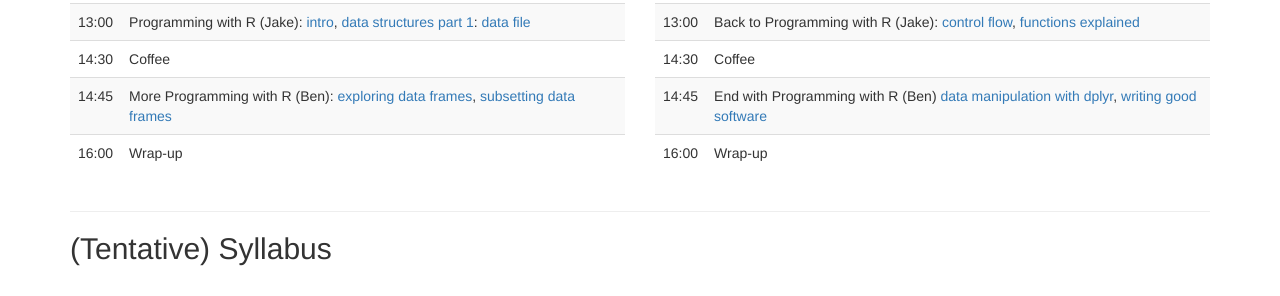
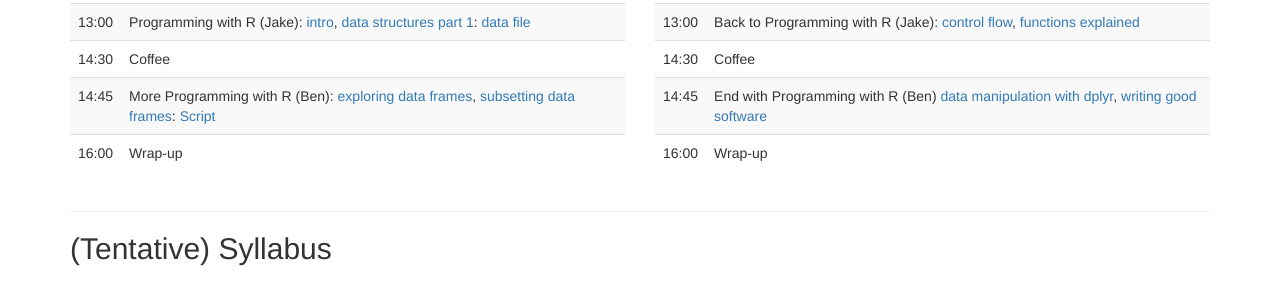
Before and after one commit to JCSzamosi/2017-07-27-McMaster, a Jekyll site: the page index.html, which Jekyll copies as it is, in a window 1280 px wide and 900 px high, scrolled down 1210 px. Shown: the part 152-448 px from the top of the window. Built offline with Jekyll 4.4.1, drawn with Linux system fonts in a browser that asks for light colours.

Commit message:
add first day R script

```diff
--- a/index.html
+++ b/index.html
@@ -305,7 +305,9 @@
       <tr> <td>14:30</td>  <td>Coffee</td> </tr>
       <tr> <td>14:45</td>  <td>More Programming with R (Ben):
 <a href="http://swcarpentry.github.io/r-novice-gapminder/05-data-structures-part2/">exploring data frames</a>,
-<a href="http://swcarpentry.github.io/r-novice-gapminder/06-data-subsetting">subsetting data frames</a>
+<a
+href="http://swcarpentry.github.io/r-novice-gapminder/06-data-subsetting">subsetting
+data frames</a>: <a href="./swc_stuff.R">Script</a>
 </td> </tr>
       <tr> <td>16:00</td>  <td>Wrap-up</td> </tr>
     </table>
```
Also changed, not shown: 1 other file.
